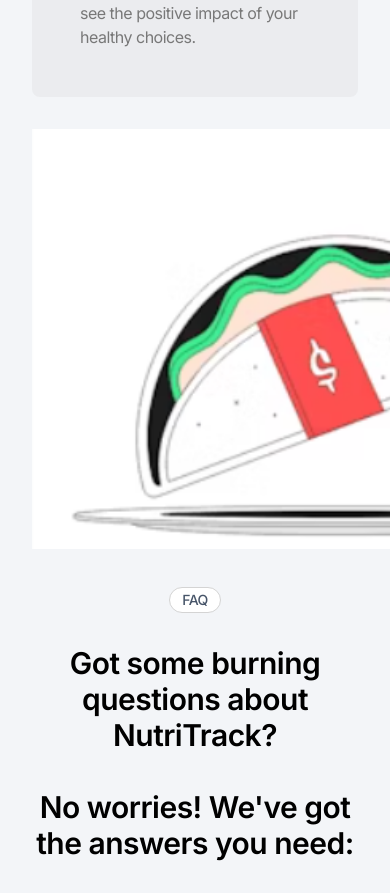
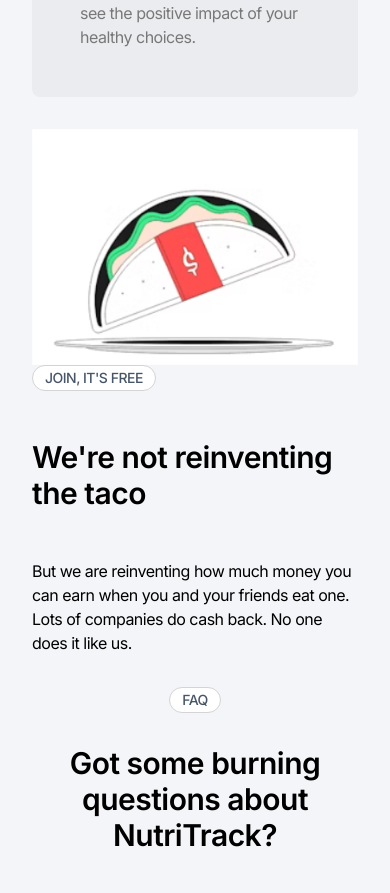
Before and after one commit to Gede-A/KezaKitchen, a Next.js app: page / in a window 390 px wide. Shown: the part 4281-5174 px from the top of the page. Built offline with nearby package versions, Linux system fonts and the light colour scheme; no server answers.

Commit message:
change for responsiveness

```diff
--- a/pages/index.js
+++ b/pages/index.js
@@ -130,21 +130,21 @@
                     {/* Testimonials */}
                     <MotionBTTContainer
                         transition={{ delay: 0.2, duration: 0.5 }}
-                        className="flex space-x-4"
+                        className="flex flex-col md:flex-row space-y-4 md:space-y-0 md:space-x-4"
                     >
                         <SectionContainer
                             id="testimonials"
-                            className="benefits flex space-x-4"
+                            className="benefits flex flex-col md:flex-row md:space-x-4"
                         >
-                            <CardImage
+                            <img
                                 src="/image.png"
+                                srcSet="/image.png 480w, /image.png 768w, /image.png 1024w"
+                                sizes="(max-width: 480px) 480px, (max-width: 768px) 768px, 1024px"
                                 alt="Progress Tracking image used."
-                                className="flex-none"
+                                className="flex-none w-full md:w-auto"
                             />
 
                             <div className="flex flex-col space-y-4">
-                                {" "}
-                                {}
                                 <BadgeGroup
                                     alignment="left"
                                     className="flex-none"
```
